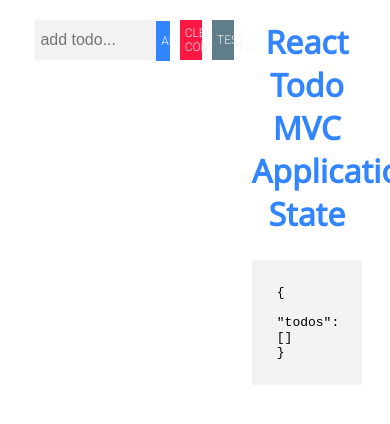
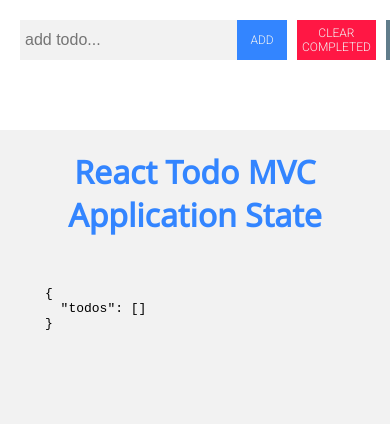
Before and after one commit to jakewies/todo-react, a React app: page / in a window 390 px wide. Shown: the top 424 px of the page. Built offline with nearby package versions, Linux system fonts and the light colour scheme.

Commit message:
change layout & begin responsive design

```diff
--- a/src/css/styles.css
+++ b/src/css/styles.css
@@ -8,7 +8,9 @@ html {
 ::after {
 	background-repeat: no-repeat; /* 1 */
 	box-sizing: inherit; /* 2 */
+	margin: 0;
 }
+
 
 /* SIMPLE ATTRIBUTES */
 h1 {
@@ -31,15 +33,14 @@ ul {
 }
 
 pre {
-	background: #f2f2f2;
 	padding: 25px;
 	white-space: pre-wrap;
 	margin: 0;
 }
 
 input {
+	flex-grow: 1;
 	background-color: #f2f2f2;
-	width: 90%;
 	height: 40px;
 	padding: 10px 5px;
 	border: 0;
@@ -65,29 +66,25 @@ button {
 
 /* CLASSES */
 .container {
-	display: -webkit-box;
-	display: -webkit-flex;
-	display: -ms-flexbox;
 	display: flex;
-	-webkit-box-pack: justify;
-	-webkit-justify-content: space-between;
-	    -ms-flex-pack: justify;
-	        justify-content: space-between;
-	margin: 20px;
 }
 
 .main {
-	width: 67%;
+	flex-grow: 1;
+	padding: 20px;
 }
 
 .meta {
-	width: 33%;
+	flex-shrink: 0;
+	width: 400px;
+	min-height: 100vh;
+	padding: 20px;
+	background: #f2f2f2;
 }
 
 .todo-form {
 	margin-bottom: 50px;
 	display: flex;
-	justify-content: center;
 }
 
 .todo-form button {
@@ -95,7 +92,8 @@ button {
 }
 
 .add {
-	width: 60%;
+	flex-grow: 1;
+	display: flex;
 	margin-right: 10px;
 }
 
@@ -121,7 +119,8 @@ button {
 }
 
 .btn--add {
-	width: 10%;
+	flex-shrink: 0;
+	width: 50px;
 	background-color: #3385ff;
 }
 
@@ -134,10 +133,21 @@ button {
 }
 
 .btn--test, .btn--clear {
-	width: 10%;
+	width: 120px;
 	margin-right: 10px;
 }
 
 .complete {
 	text-decoration: line-through;
 }
+
+/* MEDIA QUERIES */
+@media (max-width: 996px) {
+	.container {
+		flex-direction: column-reverse;
+
+	}
+	.meta {
+		width: 100%;
+	}
+}
--- a/src/index.js
+++ b/src/index.js
@@ -46,15 +46,15 @@ class App extends React.Component {
   render() {
     return (
       <div className="container">
-        <div className="main">
-          <TodoForm addTodo={this.addTodo} clearCompleteTodos={this.clearCompleteTodos} />
-          <TodosList todos={this.state.todos} removeTodo={this.removeTodo} completeTodo={this.completeTodo} />
-        </div>
         <div className="meta">
           <h1>React Todo MVC Application State</h1>
           <pre className="state">
             {JSON.stringify(this.state, null, 2)}
           </pre>
+        </div>
+        <div className="main">
+          <TodoForm addTodo={this.addTodo} clearCompleteTodos={this.clearCompleteTodos} />
+          <TodosList todos={this.state.todos} removeTodo={this.removeTodo} completeTodo={this.completeTodo} />
         </div>
       </div>
     )
```
